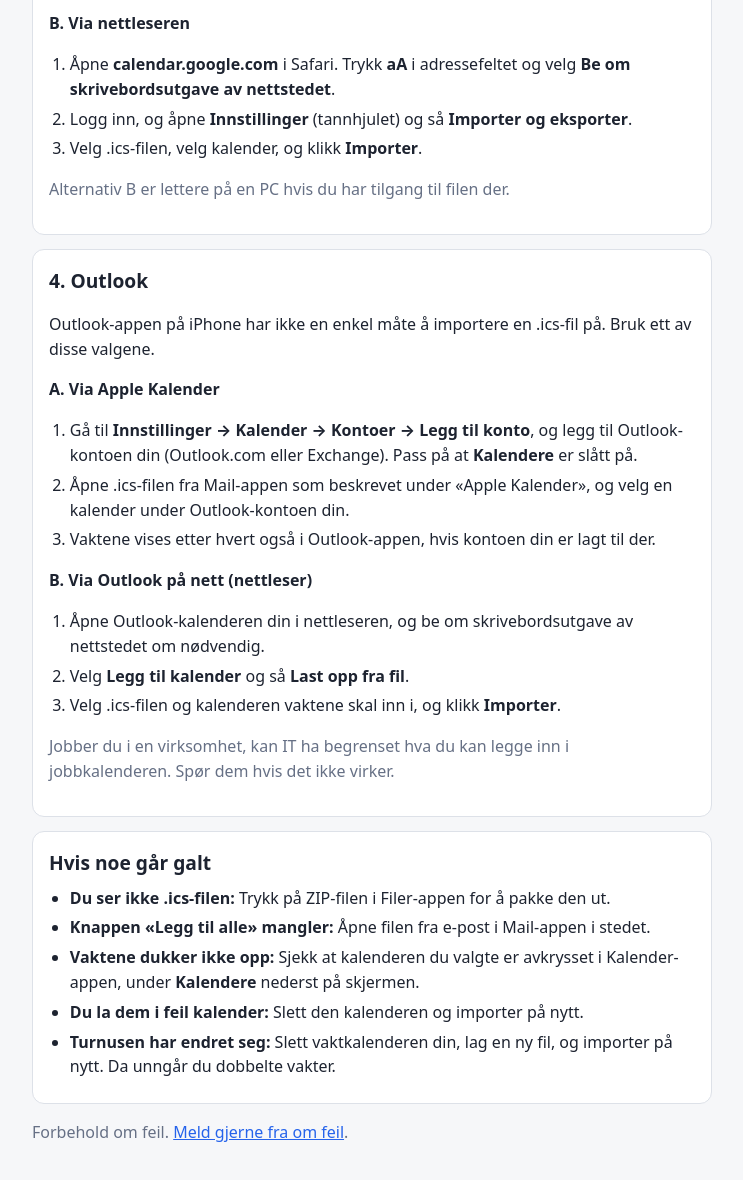
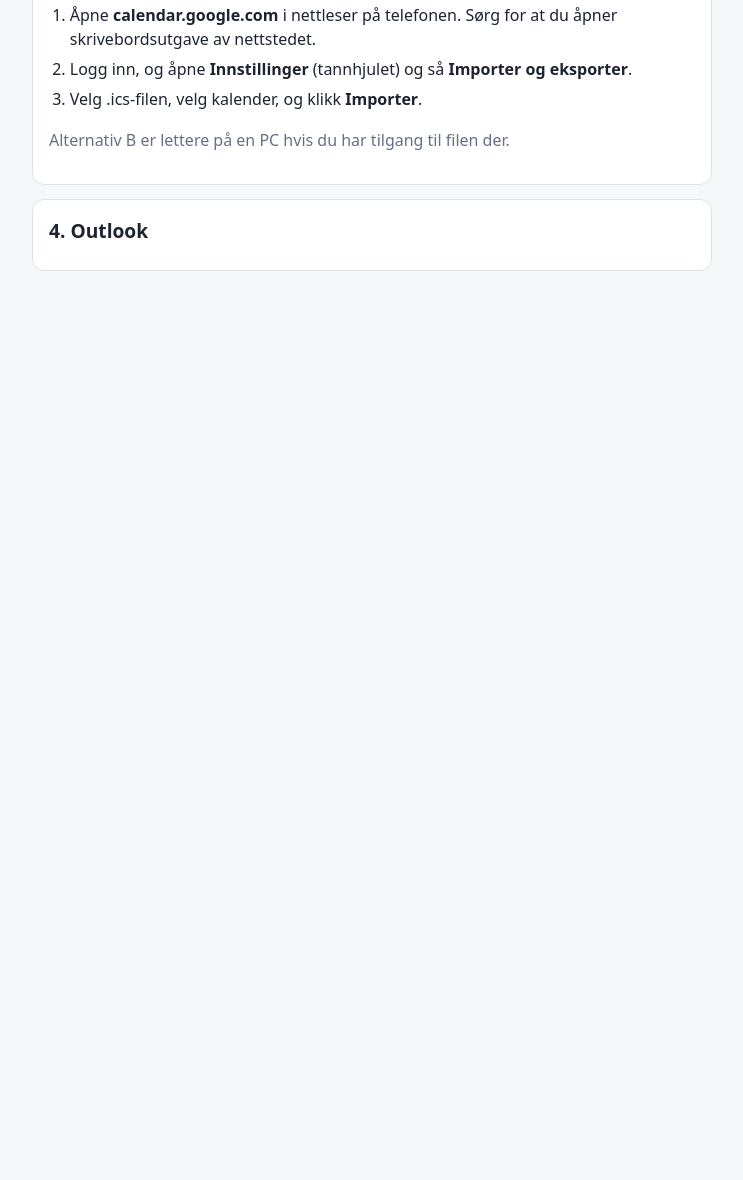
Before and after one commit to froydisf/turnus, a plain HTML site: page info.html in a window 1280 px wide. Shown: the part 1162-2342 px from the top of the page, without its empty margins (268-1011 px from the left). After the commit the page ends 1507 px from the top, so only its background shows below. Drawn offline with Linux system fonts and the light colour scheme.

Commit message:
Refine instructions for calendar import process
Removed redundant text and improved clarity in instructions.

```diff
--- a/info.html
+++ b/info.html
@@ -26,22 +26,22 @@ ol,ul{padding-left:1.3em;margin:8px 0}li{margin:5px 0}
 <li>Åpne <b>Filer</b>-appen og gå til <b>Nedlastinger</b>. Du kan også trykke på nedlastingsikonet i Safari.</li>
 <li>Trykk på ZIP-filen. Den pakkes ut, og du får en mappe med .ics-filen i.</li>
 </ol>
-<p class="tip"><b>Tips:</b> Lag en egen kalender som bare inneholder vaktene dine, for eksempel «Vakter». Da kan du skjule vaktene med ett trykk, og slette dem enkelt hvis turnusen endrer seg.</p></div>
+<p class="tip"><b>Tips:</b> Lag en egen kalender som bare inneholder vaktene dine. Da kan du skjule vaktene med ett trykk, og slette dem enkelt hvis turnusen endrer seg.</p></div>
 
 <div class="card"><h2>2. Apple Kalender (iPhone)</h2>
 <p>Den sikreste måten er å åpne filen fra Mail-appen.</p>
 <ol>
-<li>Send .ics-filen til deg selv på e-post. I Filer-appen kan du trykke og holde på filen, velge <b>Del</b> og så <b>Mail</b>. Skriv inn din egen e-postadresse og send.</li>
+<li>Send .ics-filen til deg selv på e-post.</li>
 <li>Åpne e-posten i <b>Mail</b>-appen på iPhone.</li>
 <li>Trykk på vedlegget (.ics-filen). Du får en liste med vaktene.</li>
 <li>Trykk <b>Legg til alle</b> nederst på skjermen.</li>
 <li>Velg hvilken kalender vaktene skal inn i, eller velg <b>Ny kalender</b>, og trykk <b>Ferdig</b>.</li>
 </ol>
-<p class="mut">Å trykke på filen direkte i Filer-appen fungerer ikke alltid, og derfor anbefaler vi veien om e-post. Husk å pakke ut ZIP-filen først, slik at du sender selve .ics-filen.</p></div>
+<p class="mut">Å trykke på filen direkte i Filer-appen fungerer ikke alltid. Husk å pakke ut ZIP-filen først, slik at du sender selve .ics-filen.</p></div>
 
 <div class="card"><h2>3. Google Kalender</h2>
 <p>Google Kalender-appen på iPhone kan ikke importere filer. Du har to valg.</p>
-<p><b>A. Via Apple Kalender (enklest)</b></p>
+<p><b>A. Via Apple Kalender</b></p>
 <ol>
 <li>Gå til <b>Innstillinger → Kalender → Kontoer → Legg til konto → Google</b>, og logg inn. Pass på at <b>Kalendere</b> er slått på.</li>
 <li>Åpne .ics-filen fra Mail-appen som beskrevet under «Apple Kalender», og velg en kalender under Google-kontoen din når du velger hvor vaktene skal inn.</li>
@@ -49,36 +49,13 @@ ol,ul{padding-left:1.3em;margin:8px 0}li{margin:5px 0}
 </ol>
 <p><b>B. Via nettleseren</b></p>
 <ol>
-<li>Åpne <b>calendar.google.com</b> i Safari. Trykk <b>aA</b> i adressefeltet og velg <b>Be om skrivebordsutgave av nettstedet</b>.</li>
+<li>Åpne <b>calendar.google.com</b> i nettleser på telefonen. Sørg for at du åpner skrivebordsutgave av nettstedet.</li>
 <li>Logg inn, og åpne <b>Innstillinger</b> (tannhjulet) og så <b>Importer og eksporter</b>.</li>
 <li>Velg .ics-filen, velg kalender, og klikk <b>Importer</b>.</li>
 </ol>
 <p class="mut">Alternativ B er lettere på en PC hvis du har tilgang til filen der.</p></div>
 
 <div class="card"><h2>4. Outlook</h2>
-<p>Outlook-appen på iPhone har ikke en enkel måte å importere en .ics-fil på. Bruk ett av disse valgene.</p>
-<p><b>A. Via Apple Kalender</b></p>
-<ol>
-<li>Gå til <b>Innstillinger → Kalender → Kontoer → Legg til konto</b>, og legg til Outlook-kontoen din (Outlook.com eller Exchange). Pass på at <b>Kalendere</b> er slått på.</li>
-<li>Åpne .ics-filen fra Mail-appen som beskrevet under «Apple Kalender», og velg en kalender under Outlook-kontoen din.</li>
-<li>Vaktene vises etter hvert også i Outlook-appen, hvis kontoen din er lagt til der.</li>
-</ol>
-<p><b>B. Via Outlook på nett (nettleser)</b></p>
-<ol>
-<li>Åpne Outlook-kalenderen din i nettleseren, og be om skrivebordsutgave av nettstedet om nødvendig.</li>
-<li>Velg <b>Legg til kalender</b> og så <b>Last opp fra fil</b>.</li>
-<li>Velg .ics-filen og kalenderen vaktene skal inn i, og klikk <b>Importer</b>.</li>
-</ol>
-<p class="mut">Jobber du i en virksomhet, kan IT ha begrenset hva du kan legge inn i jobbkalenderen. Spør dem hvis det ikke virker.</p></div>
+</div>
 
-<div class="card"><h2>Hvis noe går galt</h2>
-<ul>
-<li><b>Du ser ikke .ics-filen:</b> Trykk på ZIP-filen i Filer-appen for å pakke den ut.</li>
-<li><b>Knappen «Legg til alle» mangler:</b> Åpne filen fra e-post i Mail-appen i stedet.</li>
-<li><b>Vaktene dukker ikke opp:</b> Sjekk at kalenderen du valgte er avkrysset i Kalender-appen, under <b>Kalendere</b> nederst på skjermen.</li>
-<li><b>Du la dem i feil kalender:</b> Slett den kalenderen og importer på nytt.</li>
-<li><b>Turnusen har endret seg:</b> Slett vaktkalenderen din, lag en ny fil, og importer på nytt. Da unngår du dobbelte vakter.</li>
-</ul></div>
-
-<p class="mut">Forbehold om feil. <a href="mailto:froydisbjerkholt@gmail.com">Meld gjerne fra om feil</a>.</p>
 </main></body></html>
```
